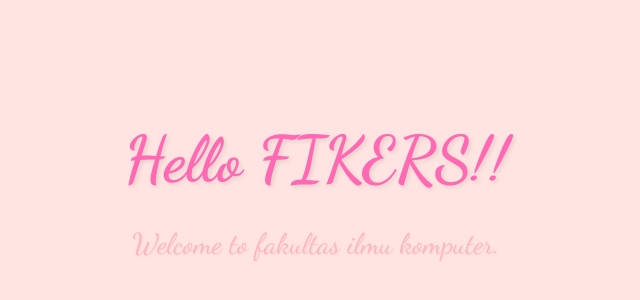
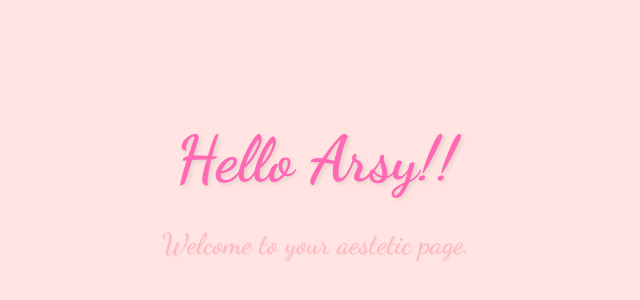
Before and after one commit to giskabeningstara/vercel-app-arsy-23421125, a plain HTML site: page index.html in a window 1280 px wide. Shown: the part 42-342 px from the top of the page, without its empty margins (324-964 px from the left). Drawn offline with Linux system fonts and the light colour scheme.

Commit message:
Update index.html

```diff
--- a/index.html
+++ b/index.html
@@ -29,8 +29,8 @@
   </style>
 </head>
 <body>
-  <h1>Hello FIKERS!!</h1>
-  <p>Welcome to fakultas ilmu komputer.</p>
+  <h1>Hello Arsy!!</h1>
+  <p>Welcome to your aestetic page.</p>
 </body>
 
 </html>
```
